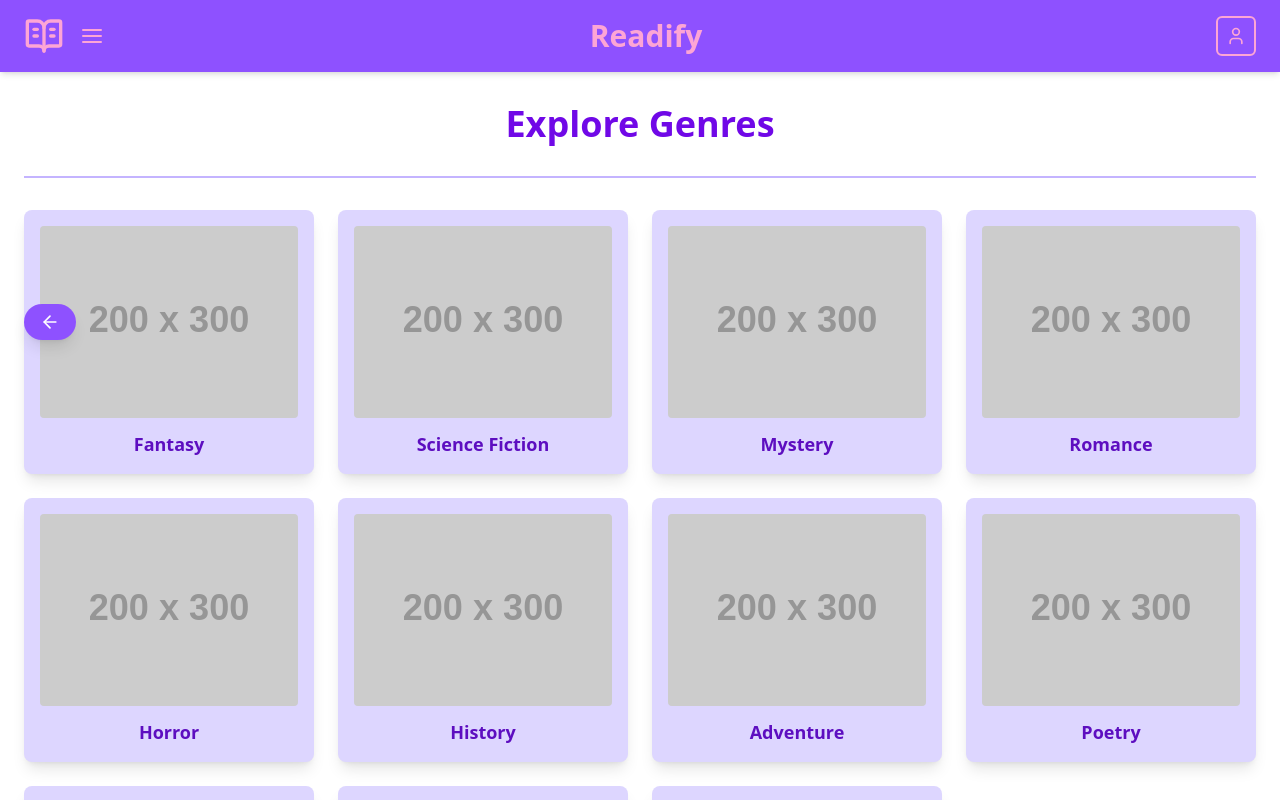
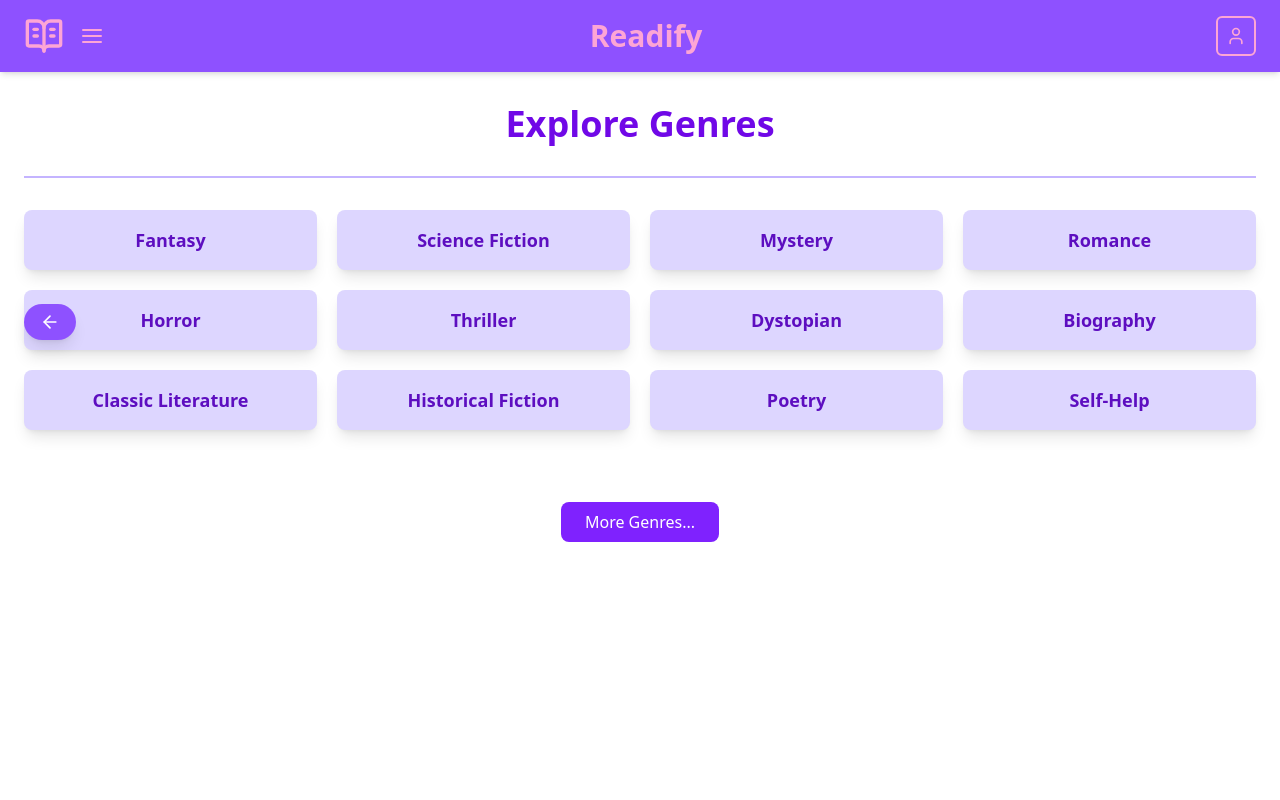
Before and after one commit to guirdgrs/readify, a React (Vite) app in the folder readify/: page /genres in a window 1280 px wide. Shown: the top 800 px of the page. Built offline with nearby package versions, Linux system fonts and the light colour scheme.

Commit message:
Updated Genres page with visual changes and experimented with modal implementation to enhance user experience.

```diff
--- a/readify/src/components/pages/Genres.jsx
+++ b/readify/src/components/pages/Genres.jsx
@@ -2,23 +2,22 @@ import { Link } from "react-router-dom";
 import Navbar from "../navbar/Navbar";
 import BackButton from "../utils/BackButton";
 import { motion } from "framer-motion";
-import { fadeSlideUp } from "../utils/motionConfig";
+import { fadeSlideUp, hoverSpring2 } from "../utils/motionConfig";
+import { useState } from "react";
+import { X } from "lucide-react";
 
 const genres = [
-    { name: "Fantasy", image: "https://placehold.co/200x300?text=Fantasy" },
-    { name: "Science Fiction", image: "https://placehold.co/200x300?text=Sci-Fi" },
-    { name: "Mystery", image: "https://placehold.co/200x300?text=Mystery" },
-    { name: "Romance", image: "https://placehold.co/200x300?text=Romance" },
-    { name: "Horror", image: "https://placehold.co/200x300?text=Horror" },
-    { name: "History", image: "https://placehold.co/200x300?text=History" },
-    { name: "Adventure", image: "https://placehold.co/200x300?text=Adventure" },
-    { name: "Poetry", image: "https://placehold.co/200x300?text=Poetry" },
-    { name: "Drama", image: "https://placehold.co/200x300?text=Drama" },
-    { name: "Thriller", image: "https://placehold.co/200x300?text=Thriller" },
-    { name: "Humor", image: "https://placehold.co/200x300?text=Humor" },
+    "Fantasy", "Science Fiction", "Mystery", "Romance", "Horror", "Thriller", "Dystopian", "Biography", "Classic Literature", "Historical Fiction", "Poetry", "Self-Help"
+  ];
+
+  const extraGenres = [
+    "Philosophy", "Art", "Cooking", "Travel", "Health", "Biography", "Sports", "Religion", "Politics", "Young Adult", "Crime", "Fiction"
   ];
 
 function Genres() {
+
+    const [showModal, setShowModal] = useState(false);
+
   return (
     <div>
 
@@ -38,27 +37,73 @@ function Genres() {
         className="border-t-2 border-violet-300 mb-8"/>
 
         <div
-        className="grid grid-cols-2 sm:grid-cols-3 md:grid-cols-4 gap-6">
+        className="grid grid-cols-2 sm:grid-cols-3 md:grid-cols-4 gap-5">
           {genres.map((genre) => (
             <Link
               key={genre.name}
-              to={`/genredetail/${encodeURIComponent(genre.name)}`}
+              to={`/genredetail/${encodeURIComponent(genre)}`}
               className="bg-violet-200 hover:bg-violet-300 rounded-lg shadow-lg p-4 text-center transition duration-200">
-
-              <img
-                src={genre.image}
-                alt={genre.name}
-                className="w-full h-48 object-cover rounded mb-3"/>
 
               <h2
               className="text-lg font-semibold text-violet-800">
-                {genre.name}
+                {genre}
              </h2>
 
             </Link>
           ))}
         </div>
+
+        <div className="flex justify-center mt-8">
+
+          <motion.button
+            onClick={() => setShowModal(true)}
+            className="px-6 py-2 bg-violet-600 text-white rounded-lg hover:bg-violet-700 transition-colors disabled:opacity-50 cursor-pointer mt-10"
+            {...hoverSpring2}>
+                More Genres...
+          </motion.button>
+
+        </div>
+
       </motion.div>
+
+      {showModal && (
+        <div
+        className="fixed inset-0 z-50 flex items-center justify-center backdrop-blur-sm bg-black/30 p-4">
+          <div
+          className="bg-white rounded-lg p-6 w-full max-w-lg relative">
+
+            <button
+              onClick={() => setShowModal(false)}
+              className="absolute top-3 right-3 text-red-500 hover:bg-red-200 border-md rounded-md cursor-pointer py-2 px-2">
+                <X size={24} />
+            </button>
+
+            <h2
+            className="text-2xl font-bold text-violet-700 mb-4 text-center">
+              Other Genres
+            </h2>
+
+            <hr
+            className="border-t-2 border-violet-300 mb-8"/>
+
+            <div
+            className="grid grid-cols-2 gap-4">
+              {extraGenres.map((genre) => (
+
+                <Link
+                  key={genre}
+                  to={`/genredetail/${encodeURIComponent(genre)}`}
+                  onClick={() => setShowModal(false)}
+                  className="bg-violet-100 hover:bg-violet-200 p-3 rounded text-center font-medium text-violet-800 transition">
+                    {genre}
+                </Link>
+
+              ))}
+            </div>
+          </div>
+        </div>
+      )}
+
     </div>
   );
 }
```
